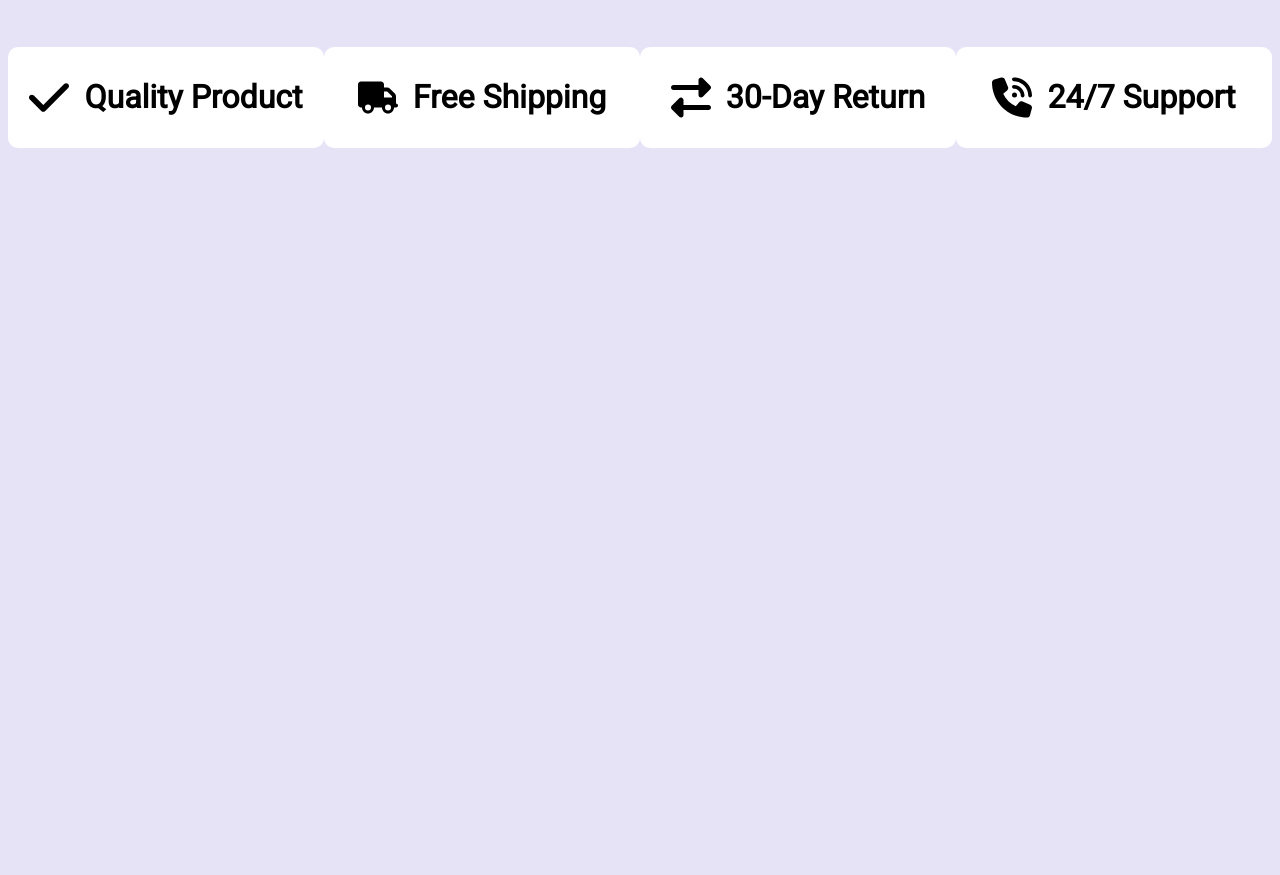
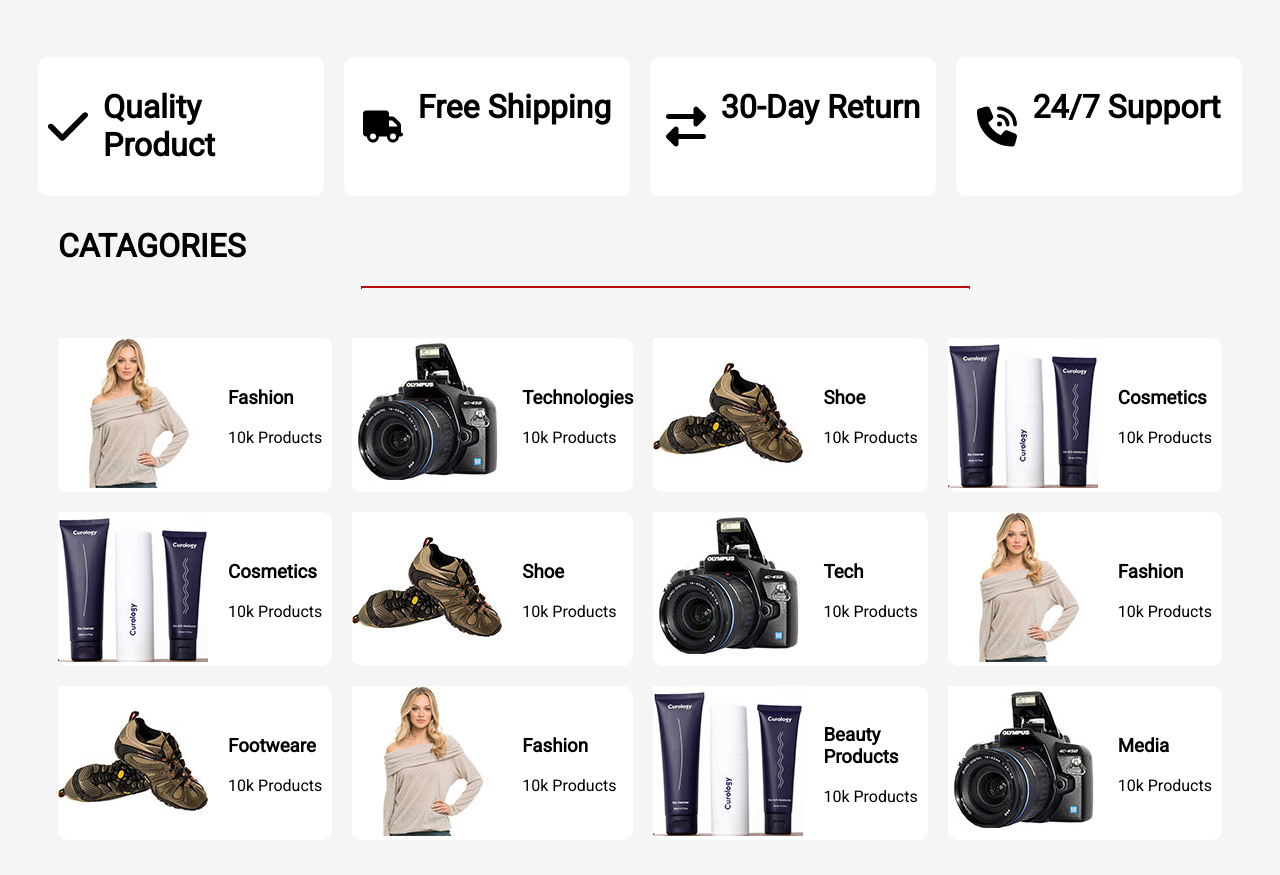
Before and after one commit to mdshakil04/E-commerce, a plain HTML site: page index.html in a window 1280 px wide. Shown: the part 519-1394 px from the top of the page. Before the commit the page ends 800 px from the top, so only its background shows below. Drawn offline with Linux system fonts and the light colour scheme.

Commit message:
Catagories section done

```diff
--- a/index.html
+++ b/index.html
@@ -16,10 +16,8 @@
 <body>
     <!-- Feature Section Start -->
     <section class="feature-container">
-
         <div class="fashion-container">
             <h1>Men Fashion</h1>
-            <p>Lorem ipsum, dolor sit amet consectetur adipisicing elit. Culpa aut eos voluptates in. Eveniet iste repellendus cum, eaque necessitatibus optio beatae mollitia perferendis placeat officia aut labore ea voluptatem est.</p>
             <button class="shop-btn" type="submit"><a href="#home">Shop Now</a></button>
         </div>
         <!-- Offer-Container -->
@@ -29,7 +27,6 @@
             <h2>Special Offer 1</h2>
             <button class="shop-btn" stype="submit"><a href="#home">Shop Now</a></button>
         </div>
-
         <div class="special-offer2">
             <h3>Save 30%</h3>
             <h2>Special offer 2</h2>
@@ -40,21 +37,140 @@
     <!-- Speciality section start -->
     <div class="speciality-section">
         <div class="speciality">
-            <img class="speciality-icon" src="img/check-solid.svg" alt="">
+            <img class="speciality-icon" src="img/check-solid.svg" alt="icon">
             <h1>Quality Product</h1>
         </div>
         <div class="speciality">
-            <img class="speciality-icon" src="img/truck-solid.svg" alt="">
+            <img class="speciality-icon" src="img/truck-solid.svg" alt="icon">
             <h1>Free Shipping</h1>
         </div>
         <div class="speciality">
-            <img class="speciality-icon" src="img/right-left-solid.svg" alt="">
+            <img class="speciality-icon" src="img/right-left-solid.svg" alt="icon">
             <h1>30-Day Return</h1>
         </div>
         <div class="speciality">
-            <img class="speciality-icon" src="img/phone-volume-solid.svg" alt="">
+            <img class="speciality-icon" src="img/phone-volume-solid.svg" alt="icon">
             <h1>24/7 Support</h1>
         </div>
     </div>
+    <!-- Speciality section end -->
+    <!-- Catagories Section start -->
+    <div class="catagories-title">
+        <div><h1>CATAGORIES</h1></div>
+        <hr class="horizontal-line">
+    </div>
+    <!-- $$$ -->
+    <div class="catagories-section">
+        <div class="cat-1">
+            <div>
+                <img src="img/cat-1.jpg" alt="">
+            </div>
+            <div class="cat-text">
+                <h3>Fashion</h3>
+                <p>10k Products</p>
+            </div>
+        </div>
+        <div class="cat-1">
+            <div>
+                <img src="img/cat-2.jpg" alt="">
+            </div>
+            <div class="cat-text">
+                <h3>Technologies</h3>
+                <p>10k Products</p>
+            </div>
+        </div>
+        <div class="cat-1">
+            <div>
+                <img src="img/cat-3.jpg" alt="">
+            </div>
+            <div class="cat-text">
+                <h3>Shoe</h3>
+                <p>10k Products</p>
+            </div>
+        </div>
+        <div class="cat-1">
+            <div>
+                <img src="img/cat-4.jpg" alt="">
+            </div>
+            <div class="cat-text">
+                <h3>Cosmetics</h3>
+                <p>10k Products</p>
+            </div>
+        </div>
+        <div class="cat-1">
+            <div>
+                <img src="img/cat-4.jpg" alt="">
+            </div>
+            <div class="cat-text">
+                <h3>Cosmetics</h3>
+                <p>10k Products</p>
+            </div>
+        </div>
+        <div class="cat-1">
+            <div>
+                <img src="img/cat-3.jpg" alt="">
+            </div>
+            <div class="cat-text">
+                <h3>Shoe</h3>
+                <p>10k Products</p>
+            </div>
+        </div>
+        <div class="cat-1">
+            <div>
+                <img src="img/cat-2.jpg" alt="">
+            </div>
+            <div class="cat-text">
+                <h3>Tech</h3>
+                <p>10k Products</p>
+            </div>
+        </div>
+        <div class="cat-1">
+            <div>
+                <img src="img/cat-1.jpg" alt="">
+            </div>
+            <div class="cat-text">
+                <h3>Fashion</h3>
+                <p>10k Products</p>
+            </div>
+        </div>
+        <div class="cat-1">
+            <div>
+                <img src="img/cat-3.jpg" alt="">
+            </div>
+            <div class="cat-text">
+                <h3>Footweare</h3>
+                <p>10k Products</p>
+            </div>
+        </div>
+        <div class="cat-1">
+            <div>
+                <img src="img/cat-1.jpg" alt="">
+            </div>
+            <div class="cat-text">
+                <h3>Fashion</h3>
+                <p>10k Products</p>
+            </div>
+        </div>
+        <div class="cat-1">
+            <div>
+                <img src="img/cat-4.jpg" alt="">
+            </div>
+            <div class="cat-text">
+                <h3>Beauty Products</h3>
+                <p>10k Products</p>
+            </div>
+        </div>
+        <div class="cat-1">
+            <div>
+                <img src="img/cat-2.jpg" alt="">
+            </div>
+            <div class="cat-text">
+                <h3>Media</h3>
+                <p>10k Products</p>
+            </div>
+        </div>
+    </div>
+    <!-- Catagories section end -->
+
 </body>
 </html>
--- a/style.css
+++ b/style.css
@@ -2,7 +2,7 @@ body{
     font-family: 'Kanit', sans-serif;
     font-family: 'Poppins', sans-serif;
     font-family: 'Roboto', sans-serif;
-    background-color: rgb(231, 227, 247);
+    background-color: rgb(245, 245, 245);
 }
 .feature-container{
     display: flex;
@@ -15,15 +15,17 @@ body{
 
 .fashion-container{
     background-image: url(img/carousel-1.jpg);
-    justify-content: center;
+    /* justify-content: center; */
+    /* align-items: center; */
+    text-align: center;
     background-size: 100% 100%;
     color: white;
     width: 60%;
     margin: 20px;
-    padding-top: 70px;
+    padding-top: 120px;
     padding-left: 100px;
     padding-right: 100px;
-    text-align: center;
+
 }
 .offer-container{
     padding: inherit;
@@ -70,6 +72,8 @@ body{
 .speciality-section{
     display: flex;
     justify-content: space-evenly;
+    margin-left: 20px;
+    margin-right: 20px;
 }
 .speciality{
     background-color:white;
@@ -78,8 +82,100 @@ body{
     justify-content: center;
     display: flex;
     padding: 10px;
+    margin: 10px;
+
 }
 .speciality-icon{
     width: 40px;
     padding-right: 15px;
 }
+/* Catagories Style start */
+.catagories-title{
+    margin-left: 50px;
+}
+.horizontal-line{
+    /* width: 2px; */
+    background-color: rgb(194, 24, 24);
+    border: 1px dotted rgb(139, 12, 12);
+    width: 50%;
+}
+.catagories-section {
+    display: grid;
+    grid-template-columns: repeat(4, 1fr);
+    grid-gap: 20px;
+    margin: 50px;
+}
+.cat-1{
+    display: flex;
+    align-items: center;
+    /* margin: 50px; */
+    background-color: white;
+    border-radius: 10px;
+}
+.cat-text{
+    padding-left: 20px;
+}
+
+/* Media Qurries
+@media only screen and (max-width: 600px)  {
+    body{
+        background-color: red;
+        margin: 0;
+        margin-right: 0;
+    }
+    .feature-container{
+        background-color: aqua;
+        display: grid;
+        grid-template-columns: repeat(1fr, 1fr, 1fr, 1fr);
+        width: 350px;
+        margin: 0;
+        margin-right: 0;
+    }
+    .fashion-container{
+        background-image: url(img/carousel-1.jpg);
+        background-size:100%;
+        background-repeat: no-repeat;
+        width: 100%;
+        padding: 0;
+        margin-bottom: 10px;
+
+    }
+    .fashion-container p{
+        font-weight: 800;
+        font-size: small;
+
+    }
+    .offer-container{
+        display: grid;
+        grid-template-columns: repeat(1fr, 1fr, 1fr, 1fr);
+        width: 100%;
+        padding: auto;
+        margin: 0;
+    }
+    .offer-container h2 h3{
+        font-weight: 800;
+        font-size: small;
+    }
+    .special-offer1{
+        background-image: url(img/offer-1.jpg);
+        background-size: 100%;
+        background-repeat: no-repeat;
+        width: 100%;
+        padding: auto;
+    }
+    .special-offer2{
+        background-image: url(img/offer-2.jpg);
+        background-size: 100%;
+        background-repeat: no-repeat;
+        width: 100%;
+        padding: auto;
+    }
+    .speciality-section{
+        display: grid;
+        grid-template-columns: repeat(1fr, 1fr, 1fr, 1fr);
+        width: 100%;
+        margin: 0;
+
+    }
+}
+*/
```
